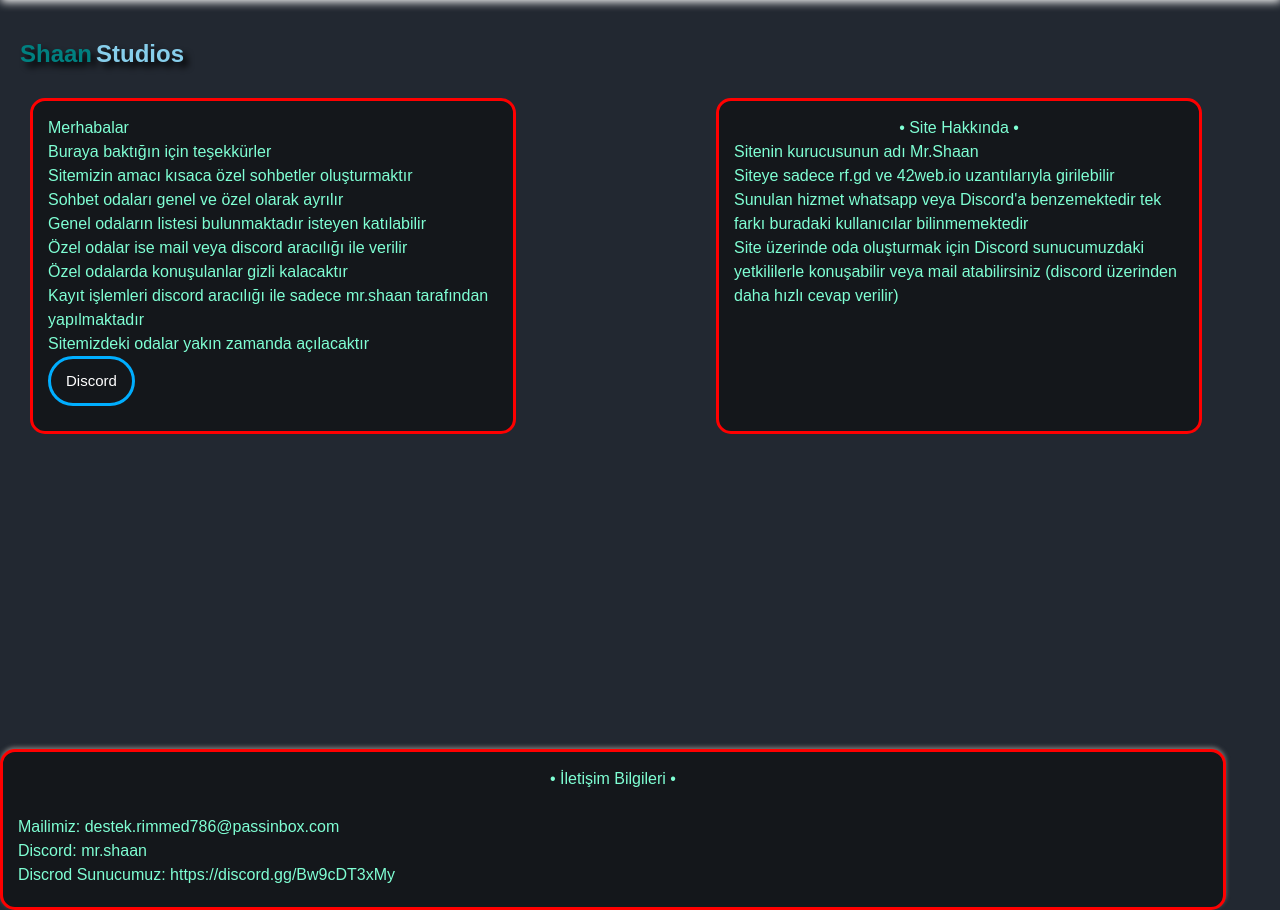
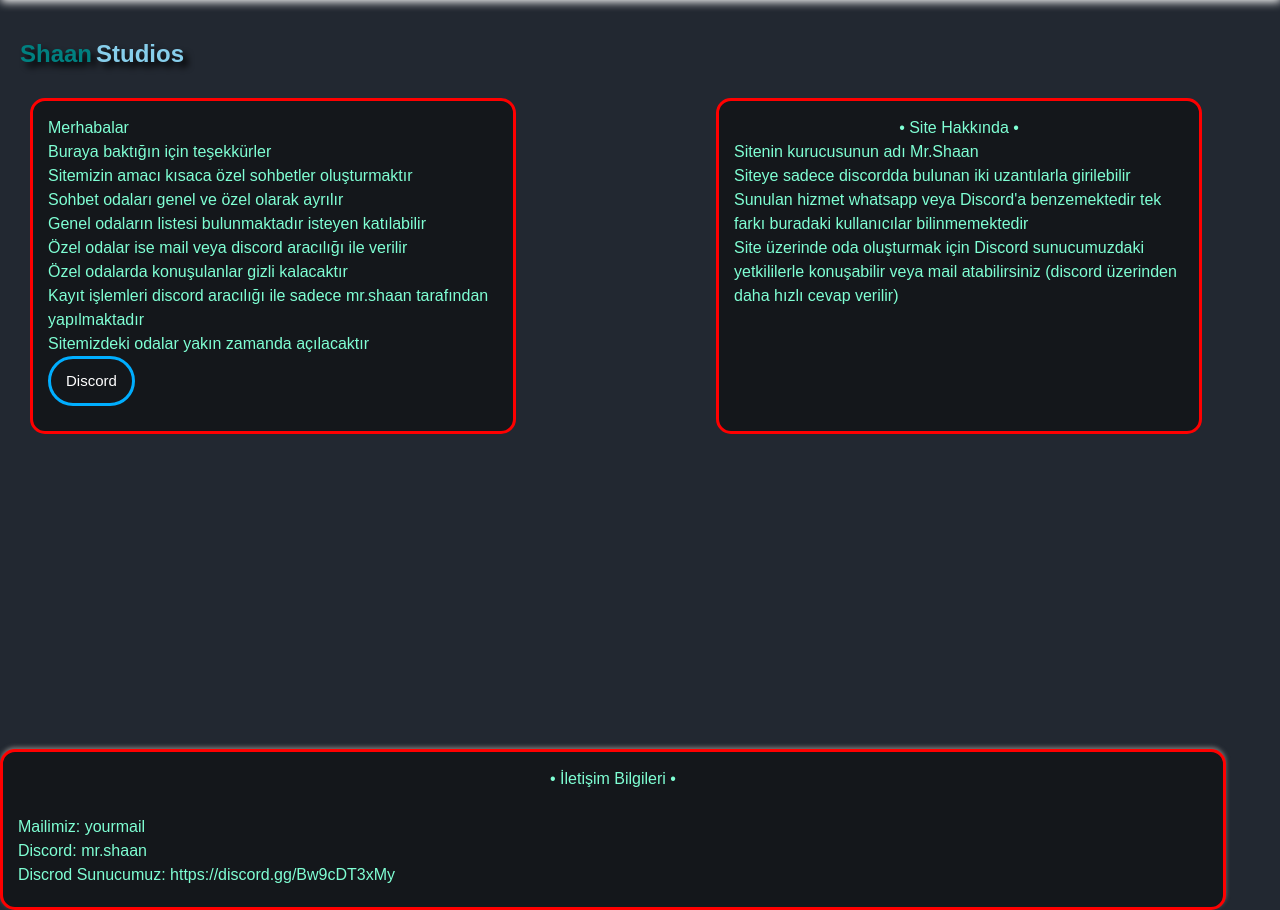
Before and after one commit to ShaanStudios/AnonimSohbetSitesi-chatweb-, a plain HTML site: page Codes/index.html in a window 1280 px wide. Shown: the part 49-959 px from the top of the page. Drawn offline with Linux system fonts and the light colour scheme.

Commit message:
Update index.html

```diff
--- a/Codes/index.html
+++ b/Codes/index.html
@@ -38,7 +38,7 @@
                     <div>
                         <a class="ortala">• Site Hakkında •</a>
                         <a class="title">Sitenin kurucusunun adı Mr.Shaan</a><br>
-                        <a class="title">Siteye sadece rf.gd ve 42web.io uzantılarıyla girilebilir</a><br>
+                        <a class="title">Siteye sadece discordda bulunan iki uzantılarla girilebilir</a><br>
                         <a class="title">Sunulan hizmet whatsapp veya Discord'a benzemektedir tek farkı buradaki kullanıcılar bilinmemektedir</a><br>
                         <a class="title">Site üzerinde oda oluşturmak için Discord sunucumuzdaki yetkililerle konuşabilir veya mail atabilirsiniz (discord üzerinden daha hızlı cevap verilir)</a><br>
                     </div>
@@ -46,7 +46,7 @@
                 <div class="box3">
                     <div>
                         <a class="ortala">• İletişim Bilgileri •</a><br>
-                        <a class="title">Mailimiz: destek.rimmed786@passinbox.com <br>Discord: mr.shaan</a><br>
+                        <a class="title">Mailimiz: yourmail <br>Discord: mr.shaan</a><br>
                         <a class="link" target="_blank" href="https://discord.gg/Bw9cDT3xMy">Discrod Sunucumuz: https://discord.gg/Bw9cDT3xMy</a>
                     </div>
                 </div>
```
